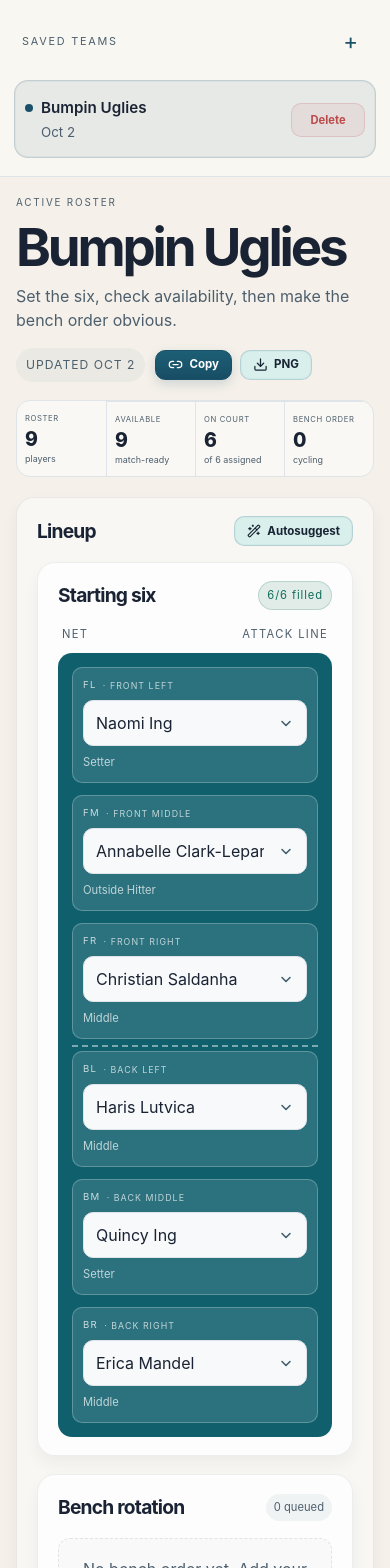
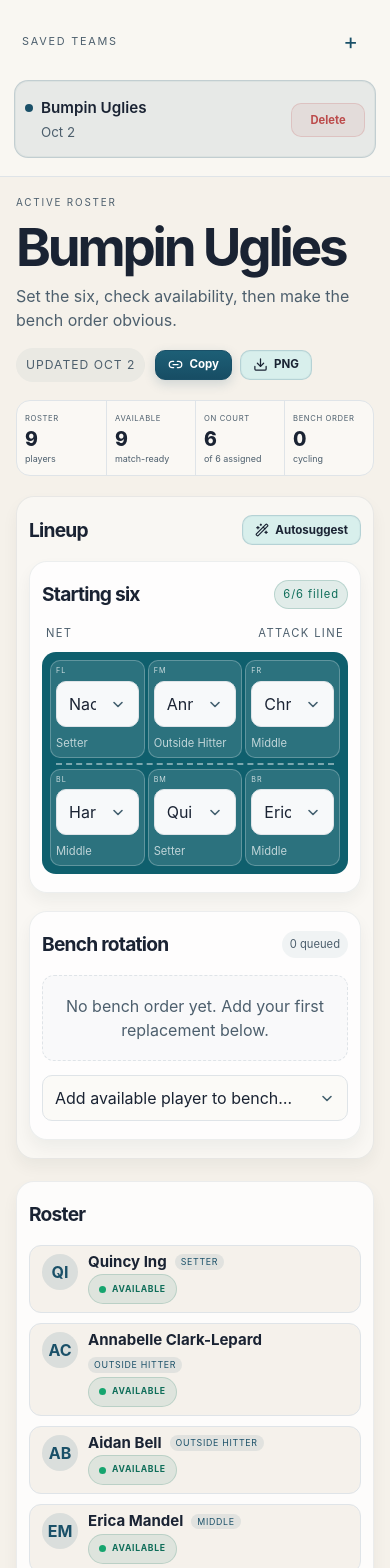
Before and after one commit to AnnabelleClarkLepard/Volleyball, a React (Vite) app: page / in a window 390 px wide. Shown: the top 1568 px of the page. Built offline with nearby package versions, Linux system fonts and the light colour scheme.

Commit message:
Improve mobile court slot clarity

```diff
--- a/src/App.tsx
+++ b/src/App.tsx
@@ -3,6 +3,8 @@ import {
   ChevronUp,
   Download,
   Link2,
+  Pencil,
+  Plus,
   WandSparkles,
   X,
 } from 'lucide-react';
@@ -926,7 +928,6 @@ function CourtBoard({ team, onAssign, onApplySuggestion, suggestion, onUseSugges
             <div key={position.key} className="court-slot">
               <label>
                 <span>{position.short}</span>
-                <small>· {position.label}</small>
               </label>
               <select value={assignment?.playerId ?? ''} onChange={(event) => onAssign(position.key, event.target.value)}>
                 <option value="">Unassigned</option>
--- a/src/styles.css
+++ b/src/styles.css
@@ -783,7 +783,7 @@ select,
   border: 1px solid rgba(32, 52, 66, 0.08);
   border-radius: var(--radius-xl);
   box-shadow: var(--shadow-soft);
-  padding: 18px 20px;
+  padding: 18px 12px;
   min-width: 0;
   width: 100%;
   max-width: 100%;
@@ -805,7 +805,7 @@ select,
   border: 1px solid rgba(32, 52, 66, 0.08);
   border-radius: var(--radius-xl);
   box-shadow: var(--shadow-soft);
-  padding: 18px 20px;
+  padding: 18px 12px;
   min-width: 0;
   width: 100%;
   max-width: 100%;
@@ -880,6 +880,14 @@ select,
   padding: 10px;
   min-height: 116px;
   min-width: 0;
+}
+
+.court-slot:nth-child(-n+3) {
+  margin-bottom: 6px;
+}
+
+.court-slot:nth-child(n+4) {
+  margin-top: 6px;
 }
 
 .court-slot label {
@@ -1366,7 +1374,27 @@ select,
   }
 
   .court-grid {
-    grid-template-columns: repeat(2, minmax(0, 1fr));
+    grid-template-columns: repeat(3, minmax(0, 1fr));
+    gap: 5px;
+    padding: 10px;
+  }
+
+  .court-slot {
+    padding: 6px;
+    min-height: 80px;
+  }
+
+  .court-slot:nth-child(-n+3) {
+    margin-bottom: 5px;
+  }
+
+  .court-slot:nth-child(n+4) {
+    margin-top: 5px;
+  }
+
+  .court-slot label {
+    font-size: 0.5rem;
+    margin-bottom: 6px;
   }
 
   .suggestion-actions,
@@ -1439,11 +1467,30 @@ select,
   }
 
   .summary-card.with-border {
-    border-top: 1px solid var(--stroke);
   }
 
   .court-grid {
-    grid-template-columns: 1fr;
+    grid-template-columns: repeat(3, minmax(0, 1fr));
+    gap: 3px;
+    padding: 8px;
+  }
+
+  .court-slot {
+    padding: 5px;
+    min-height: 70px;
+  }
+
+  .court-slot:nth-child(-n+3) {
+    margin-bottom: 4px;
+  }
+
+  .court-slot:nth-child(n+4) {
+    margin-top: 4px;
+  }
+
+  .court-slot label {
+    font-size: 0.45rem;
+    margin-bottom: 4px;
   }
 
   .bench-item {
```
Also changed, not shown: App.tsx (+20 -7 lines).
